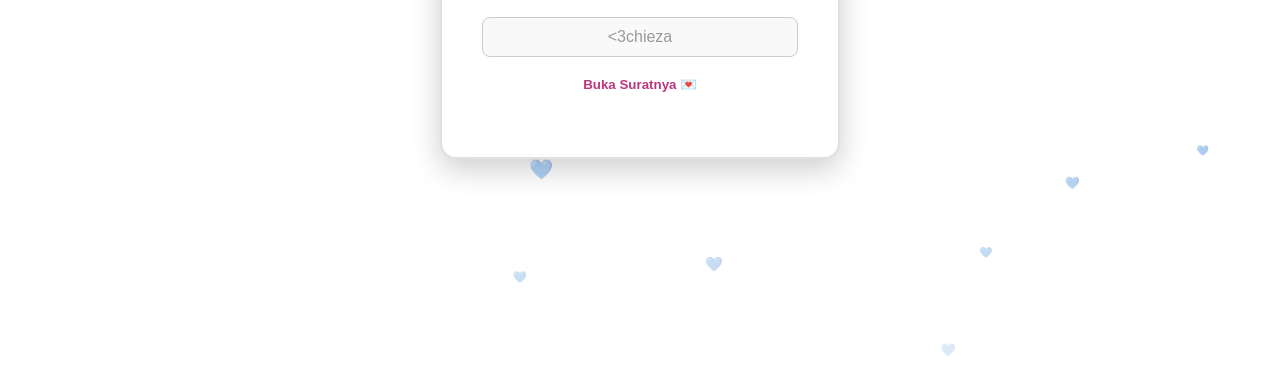
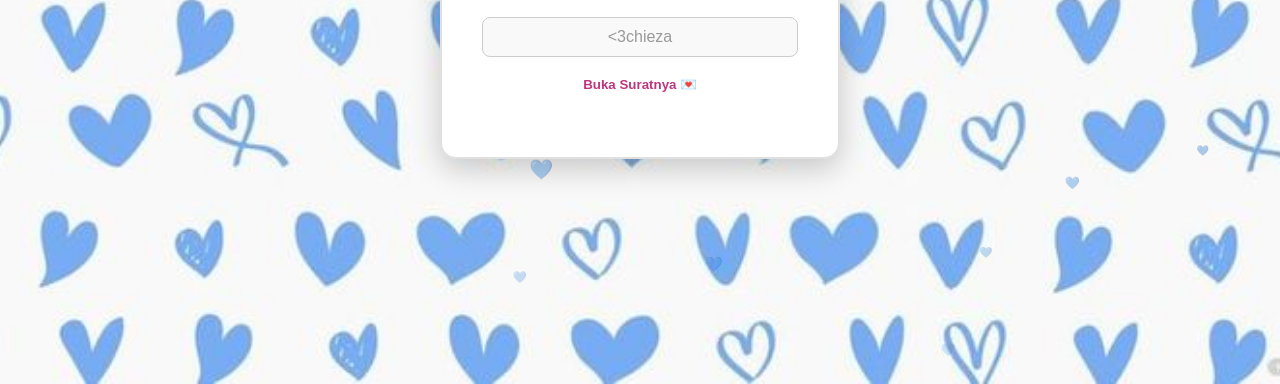
Before and after one commit to Sabertooth8/Surat_Jadian, a plain HTML site: page index.html in a window 1280 px wide. Shown: the part 416-800 px from the top of the page. Drawn offline with Linux system fonts and the light colour scheme.

Commit message:
Update index.html

```diff
--- a/index.html
+++ b/index.html
@@ -11,7 +11,7 @@
     body {
       margin: 0;
       padding: 0;
-      background: url('/assets/Blue.jpeg') no-repeat center center fixed;
+      background: url('Blue.jpeg') no-repeat center center fixed;
       background-size: cover;
       height: 100vh;
       display: flex;
```
